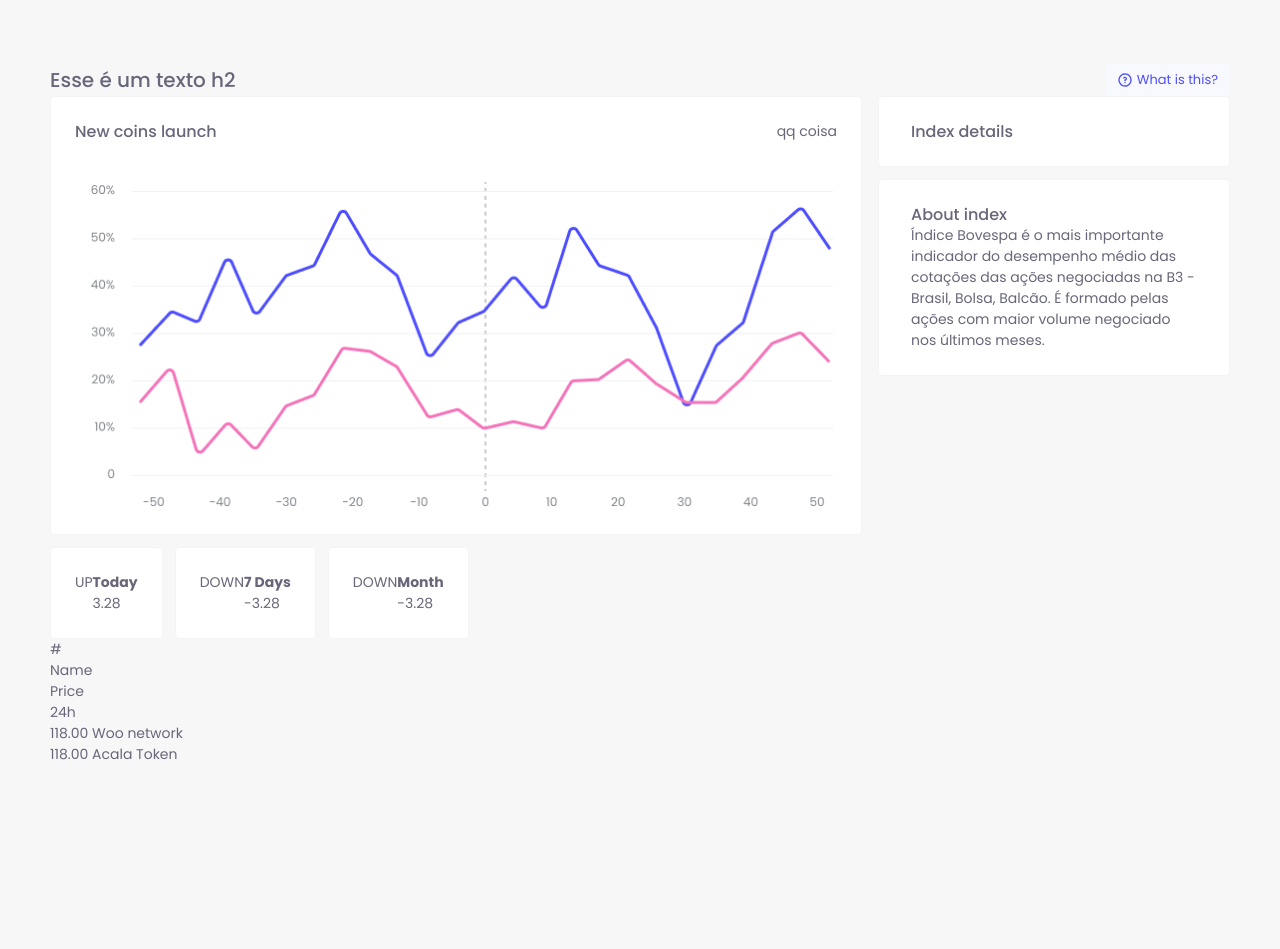
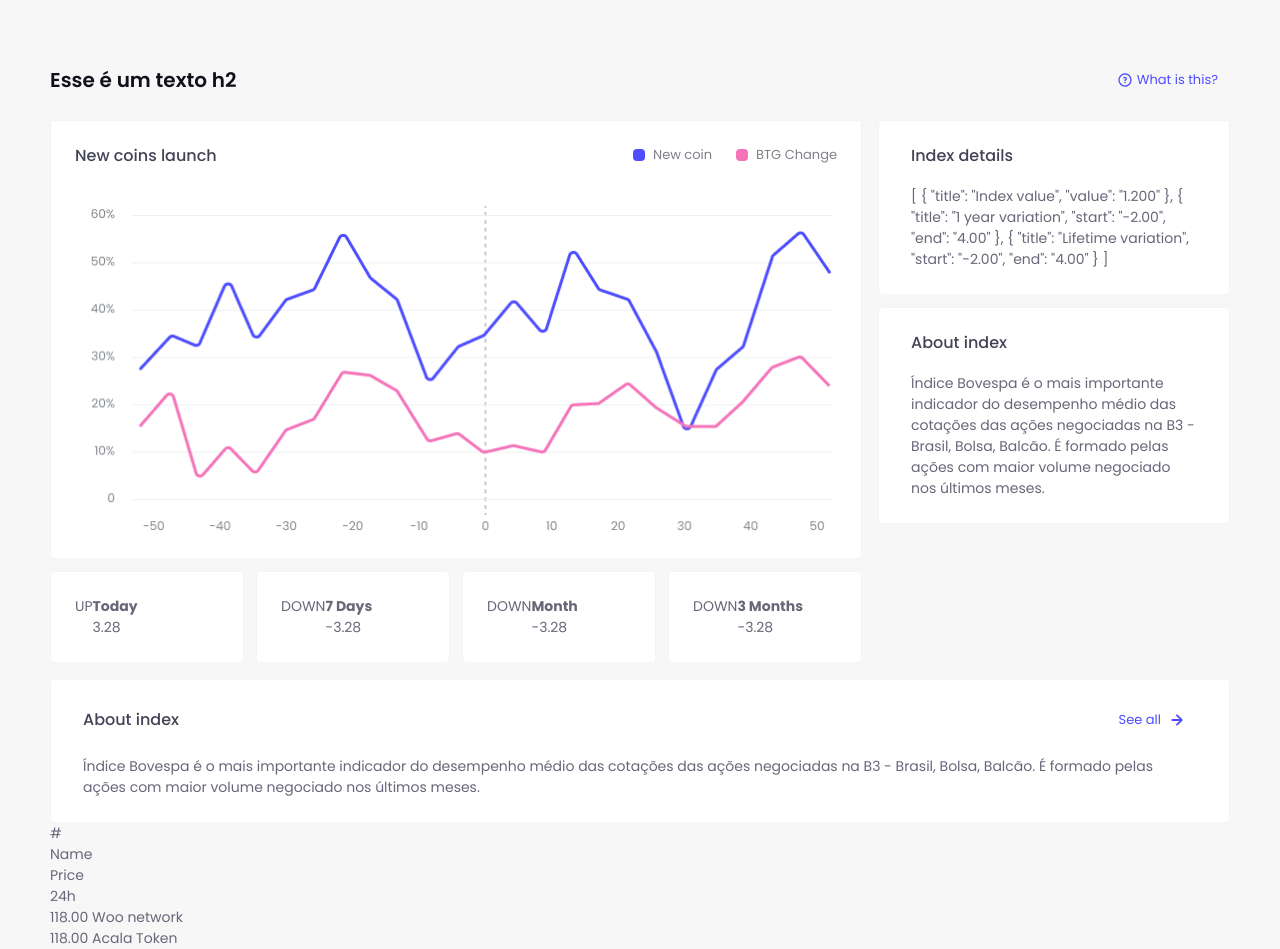
Before and after one commit to criptonalytica/cryptonalytica, a Nuxt app: page / in a window 1280 px wide. Shown: the part 400-1349 px from the top of the page. Before the commit the page ends 1165 px from the top, so only its background shows below. Built offline with nearby package versions, Linux system fonts and the light colour scheme.

Commit message:
add components

```diff
--- a/assets/scss/main.scss
+++ b/assets/scss/main.scss
@@ -28,8 +28,14 @@ body {
     &.v16 {padding-top: var(--spacing-xs); padding-bottom: var(--spacing-xs);}
 
     .card-title {
-        margin-bottom: var(--spacing-m);
+        margin-bottom: var(--spacing-s);
+        .typography {color: var(--color-text);}
     }
+}
+
+.session-title {
+    margin-bottom: var(--spacing-m);
+    color: var(--color-black);
 }
 
 //
@@ -50,3 +56,19 @@ body {
 .gap-spacing-4-xl {  gap: var(--spacing-4-xl); }
 .gap-spacing-5-xl {  gap: var(--spacing-5-xl); }
 .gap-spacing-6-xl {  gap: var(--spacing-6-xl); }
+
+
+// gap
+.top-spacing-4-xs {  margin-top: var(--spacing-4-xs); }
+.top-spacing-3-xs {  margin-top: var(--spacing-3-xs); }
+.top-spacing-2-xs {  margin-top: var(--spacing-2-xs); }
+.top-spacing-xs   {    margin-top: var(--spacing-xs); }
+.top-spacing-s    {    margin-top: var(--spacing-s); }
+.top-spacing-m    {    margin-top: var(--spacing-m); }
+.top-spacing-l    {    margin-top: var(--spacing-l); }
+.top-spacing-xl   {    margin-top: var(--spacing-xl); }
+.top-spacing-2-xl {  margin-top: var(--spacing-2-xl); }
+.top-spacing-3-xl {  margin-top: var(--spacing-3-xl); }
+.top-spacing-4-xl {  margin-top: var(--spacing-4-xl); }
+.top-spacing-5-xl {  margin-top: var(--spacing-5-xl); }
+.top-spacing-6-xl {  margin-top: var(--spacing-6-xl); }
--- /dev/null
+++ b/components/chartLegend.vue
@@ -0,0 +1,42 @@
+<template>
+  <div class="legend flex middle">
+      <div :class="['square', color]"></div>
+      <span><slot></slot></span>
+  </div>
+</template>
+
+<script>
+export default {
+  name: "chart-legend",
+  props: {
+    color: {
+      type: String,
+    },
+  },
+  data() {
+    return {};
+  },
+};
+</script>
+
+<style lang="scss" scoped>
+.legend {
+    .square {
+        width: 12px;
+        height: 12px;
+        background: var(--color-primary);
+        border-radius: var(--border-radius-xs);
+        margin-right: var(--spacing-3-xs);
+
+        &.green  {background: var(--color-green);}
+        &.red    {background: var(--color-red);}
+        &.blue   {background: var(--color-blue);}
+        &.yellow {background: var(--color-yellow);}
+        &.pink   {background: var(--color-pink);}
+        &.orange {background: var(--color-orange);}
+    }
+
+    font-size: var(--text-s12-font-size);
+    color: var(--color-grey-5);
+}
+</style>
--- a/components/ds/nButton.vue
+++ b/components/ds/nButton.vue
@@ -2,7 +2,7 @@
   <button
     v-on="$listeners"
     class="flex middle"
-    :class="[hierarchy, size, iconPosition, { grey: grey }]"
+    :class="[hierarchy, size, iconPosition]"
     :disabled="disabled"
   >
     <div v-if="icon" class="icon">
@@ -85,8 +85,8 @@ button {
   }
 
   .icon {
+    // margin: -2px;
     img {
-      // margin: -4px;
       max-width: 100%;
       height: auto;
     }
@@ -108,10 +108,10 @@ button {
   &.secondary {
     color: var(--color-primary);
     background: transparent;
-    background: var(--color-blue-1);
+    // background: var(--color-blue-1);
 
     &:not(:disabled):hover {
-      background: var(--color-blue-2);
+      background: var(--color-blue-1);
     }
     &:disabled {
       opacity: .5;
--- /dev/null
+++ b/components/indexDetails.vue
@@ -0,0 +1,31 @@
+<template>
+    <div id="index-defail" class="card h32 v24 w100">
+        <div class="card-title">
+            <n-text type="h6">Index details</n-text>
+        </div>
+        <div class="list">
+            {{data}}
+        </div>
+    </div>
+</template>
+
+<script>
+export default {
+  name: "index-detail",
+  props: {
+    data: {
+      type: Array,
+    },
+    hierarchy: {
+      type: String,
+      default: "x"
+    },
+  },
+  data() {
+    return {};
+  },
+};
+</script>
+
+<style lang="scss" scoped>
+</style>
--- a/pages/index.vue
+++ b/pages/index.vue
@@ -21,7 +21,7 @@
 
         <section id="new-coins-index">
             <div class="session-title flex between middle">
-                <n-text type="h4">Esse é um texto h2</n-text>
+                <n-text type="h4" weight="bold">Esse é um texto h2</n-text>
                 <n-button size="small" hierarchy="secondary" icon="question-circle">What is this?</n-button>
             </div>
 
@@ -30,14 +30,17 @@
                     <section id="new-coins-launch" class="card w100">
                         <div class="card-title flex middle between">
                             <n-text type="h6" weight="medium">New coins launch</n-text>
-                            <div>qq coisa</div>
+                            <div class="flex gap-spacing-m">
+                                <chart-legend color="primary">New coin</chart-legend>
+                                <chart-legend color="pink">BTG Change</chart-legend>
+                            </div>
                         </div>
 
                         <img src="~/assets/img/fake-chart-coins.png" alt="fake">
 
                     </section>
-                    <section id="new-coins-numbers" class="flex gap-spacing-2-xs">
-                        <div v-for="item in indexHighlights" class="flex card card h24 v24">
+                    <section id="new-coins-numbers" class="flex w100 gap-spacing-2-xs">
+                        <div v-for="item in indexHighlights" class="flex flex-1 card card h24 v24">
                             <div class="icon">
                                 <span v-if="item.value > 0">UP</span>
                                 <span v-else>DOWN</span>
@@ -50,11 +53,13 @@
                     </section>
                 </section>
                 <section id="index-info" class="flex column gap-spacing-2-xs">
-                    <div id="index-defail" class="card h32 v24 w100">
-                        <n-text type="h6">Index details</n-text>
-                    </div>
+
+                    <index-details :data="indexDetails"></index-details>
+
                     <div id="index-about" class="card h32 v24">
-                        <n-text type="h6">About index</n-text>
+                        <div class="card-title">
+                            <n-text type="h6">About index</n-text>
+                        </div>
                         <article>
                             <p>Índice Bovespa é o mais importante indicador do desempenho médio das cotações das ações negociadas na B3 - Brasil, Bolsa, Balcão. É formado pelas ações com maior volume negociado nos últimos meses. </p>
                         </article>
@@ -62,7 +67,20 @@
                 </section>
             </section>
 
-            <div v-for="x in tableQualquer.thead">
+            <section class="top-spacing-xs card h32 v24">
+                    <div class="card-title flex middle between">
+                        <n-text type="h6">About index</n-text>
+                        <n-button size="small" hierarchy="secondary" iconPosition="right" icon="arrow-right">See all</n-button>
+                    </div>
+
+                    <article>
+                        <p>Índice Bovespa é o mais importante indicador do desempenho médio das cotações das ações negociadas na B3 - Brasil, Bolsa, Balcão. É formado pelas ações com maior volume negociado nos últimos meses. </p>
+                    </article>
+            </section>
+
+        </section>
+
+        <div v-for="x in tableQualquer.thead">
                 {{x}}
             </div>
 
@@ -70,27 +88,37 @@
                 {{item.price}}
                 {{item.name}}
             </div>
-
-        </section>
       </main>
     </section>
 </template>
 
 <script>
+import chartLegend from '~/components/chartLegend.vue'
+import IndexDetails from '~/components/indexDetails.vue'
 // Não precisa, o nuxt importa automatico
 // import Header from '../components/Header.vue'
 
 export default {
+  components: { chartLegend, IndexDetails },
     /*components: {
         Header,
     },*/
 
     data() {
         return {
+            indexDetails: [
+                {title: 'Index value', value: '1.200'},
+                {title: '1 year variation', start: '-2.00', end: '4.00'},
+                {title: 'Lifetime variation', start: '-2.00', end: '4.00'},
+            ],
+
+            aboutIndex: 'Índice Bovespa é o mais importante indicador do desempenho médio das cotações das ações negociadas na B3 - Brasil, Bolsa, Balcão. É formado pelas ações com maior volume negociado nos últimos meses.',
+
             indexHighlights: [
                 {title: 'Today', value: '3.28'},
                 {title: '7 Days', value: '-3.28'},
-                {title: 'Month', value: '-3.28'}
+                {title: 'Month', value: '-3.28'},
+                {title: '3 Months', value: '-3.28'}
             ],
 
             tableQualquer: {
```
Also changed, not shown: assets/img/icons/arrow-right.svg.
